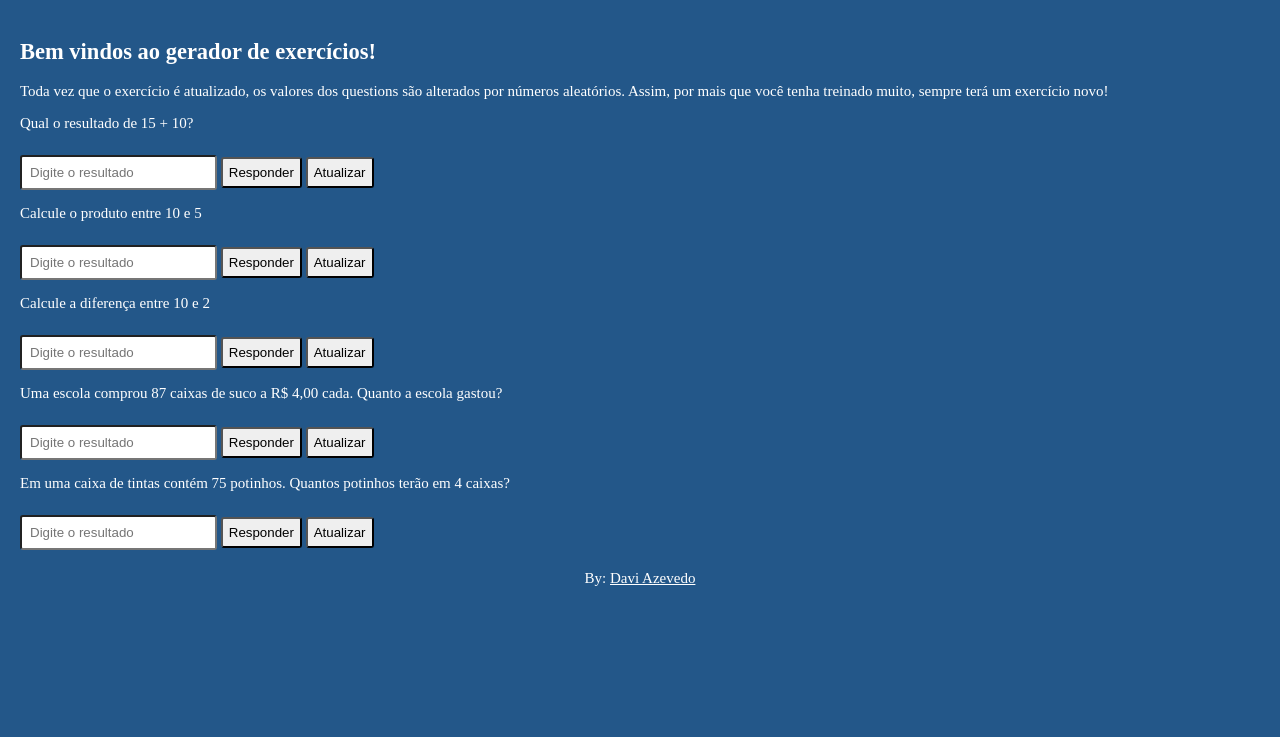
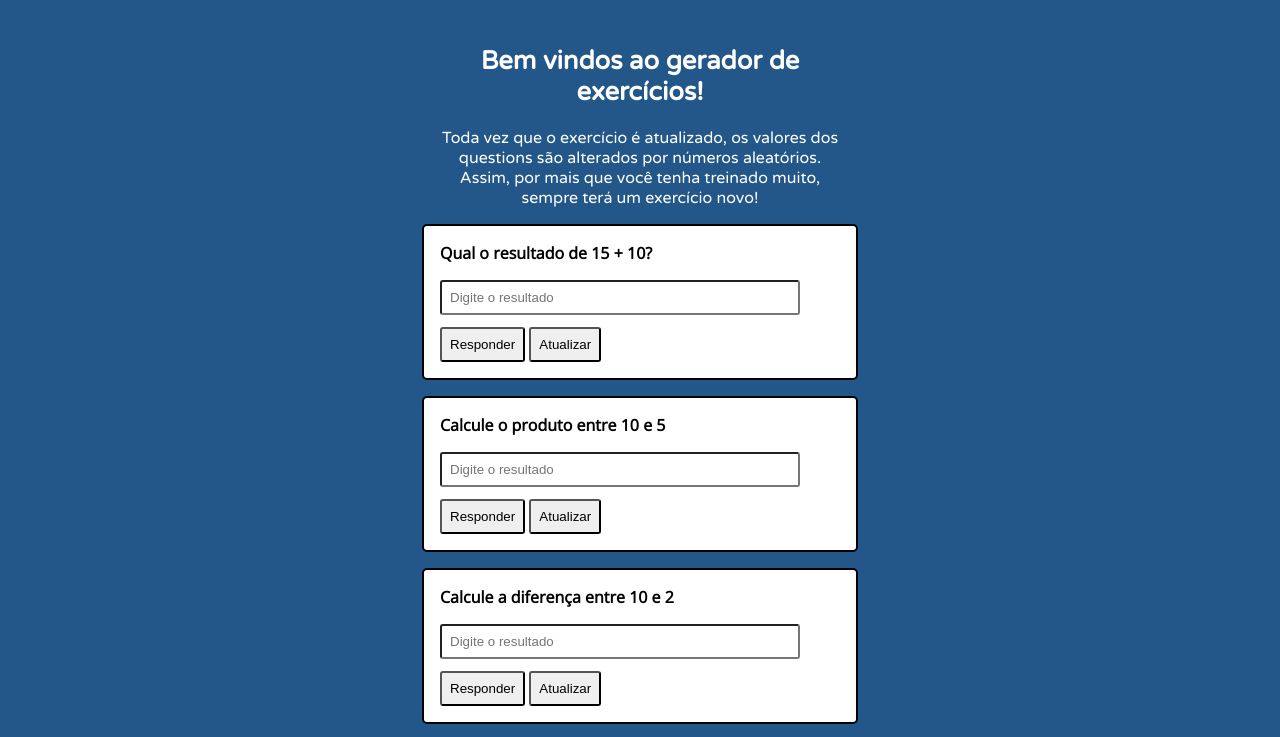
Before and after one commit to daviazev/gerador-de-exercicios, a plain HTML site: page index.html in a window 1280 px wide. Shown: the top 737 px of the page. Drawn offline with nearby package versions, Linux system fonts and the light colour scheme.

Commit message:
Update style.css

```diff
--- a/style.css
+++ b/style.css
@@ -1,128 +1,140 @@
-body{
+body {
   background-color: #235789;
   color: #ffffff;
   font-size: 15px;
-    text-align: justify;
-    padding: 12px;
+  padding: 24px;
 }
 
-.enunciados{
+h1 {
+  font-size: 1.6rem;
+}
+
+section {
+  font-family: "Varela Round", sans-serif;
+}
+
+.questions {
   background-color: #ffffff;
+  font-family: "Open Sans", sans-serif;
+  font-weight: 800;
   color: black;
-    display: block;
   border: 2px solid black;
   border-radius: 5px;
-    margin-top: 10px;
-    padding: 20px;
+  margin-top: 16px;
+  padding: 16px;
 }
 
+p {
+  margin: 0 0 16px 0;
+}
 
-button{
-    cursor: pointer;
-    margin-top: 10px;
-    padding: 6px;
+input {
+  width: 85%;
+  padding: 8px;
   border-radius: 3px;
 }
 
-.enviar:hover{
+input:hover {
+  background-color: rgb(212, 255, 250);
+}
+
+button {
+  cursor: pointer;
+  margin-top: 12px;
+  padding: 8px;
+  border-radius: 3px;
+}
+
+.answered:hover {
   background-color: #129490;
   color: #ffffff;
 }
 
-.atualizar:hover{
-    background-color: #9BA2FF;
+.update:hover {
+  background-color: #9ba2ff;
   color: #ffffff;
 }
 
-input{
+footer {
+  margin-top: 24px;
+  text-align: center;
+  font-family: "Varela Round", sans-serif;
+}
+
+a {
+  color: white;
+}
+
+a:hover {
+  color: yellow;
+}
+
+@media (min-width: 720px) {
+  body {
+    background-color: #235789;
+    color: #ffffff;
+    font-size: 16px;
+    padding: 16px;
+  }
+
+  section {
+    font-family: "Varela Round", sans-serif;
+    text-align: center;
+    width: 400px;
+    margin-left: auto;
+    margin-right: auto;
+  }
+
+  .questions {
+    margin-left: auto;
+    margin-right: auto;
+    width: 400px;
+    background-color: #ffffff;
+    font-family: "Open Sans", sans-serif;
+    color: black;
+    border: 2px solid black;
+    border-radius: 5px;
+    margin-top: 16px;
+    padding: 16px;
+  }
+
+  button {
+    cursor: pointer;
+    margin-top: 12px;
     padding: 8px;
     border-radius: 3px;
   }
 
-input:hover{
-    background-color: rgb(212, 255, 250);
-}
-
-footer{
-    margin-top: 20px;
-    text-align: center;
-}
-
-a{
-    color: white;
-}
-
-a:hover{
-    color: yellow;
-}
-
-@media (min-width: 720px){
-    body{
-        background-color: #235789;
-        color: #ffffff;
-        font-size: 15px;
-        text-align: justify;
-        padding: 12px;
-    }
-
-    #teste{
-        text-align: center;
-        width: 400px;
-        margin-left: auto;
-        margin-right: auto;
-        font-size: larger;
-    }
-
-    .enunciados{
-        margin-left: auto;
-        margin-right: auto;
-        width: 400px;
-        background-color: #ffffff;
-        color: black;
-        display: block;
-        border: 2px solid black;
-        border-radius: 5px;
-        margin-top: 10px;
-        padding: 20px;
-    }
-
-
-    button{
-        cursor: pointer;
-        margin-top: 10px;
-        padding: 6px;
-        border-radius: 3px;
-    }
-
-    .enviar:hover{
+  .answered:hover {
     background-color: #129490;
     color: #ffffff;
   }
 
-    .atualizar:hover{
-        background-color: #9BA2FF;
+  .update:hover {
+    background-color: #9ba2ff;
     color: #ffffff;
   }
 
-    input{
+  input {
     padding: 8px;
     border-radius: 3px;
   }
 
-    input:hover{
+  input:hover {
     background-color: rgb(212, 255, 250);
   }
 
-    footer{
-        margin-top: 20px;
+  footer {
+    margin-top: 24px;
     text-align: center;
+    font-family: "Varela Round", sans-serif;
   }
 
-    a{
+  a {
     color: white;
   }
 
-    a:hover{
+  a:hover {
     color: yellow;
   }
 }
```
Lines whose indentation alone changed are shown as unchanged.
